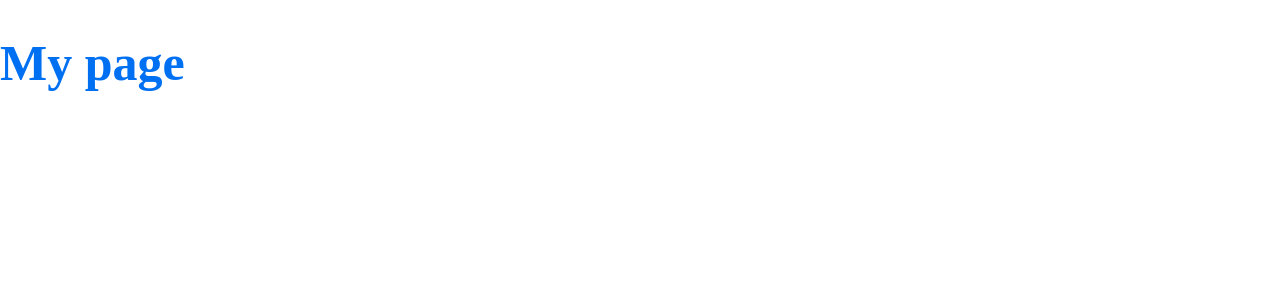
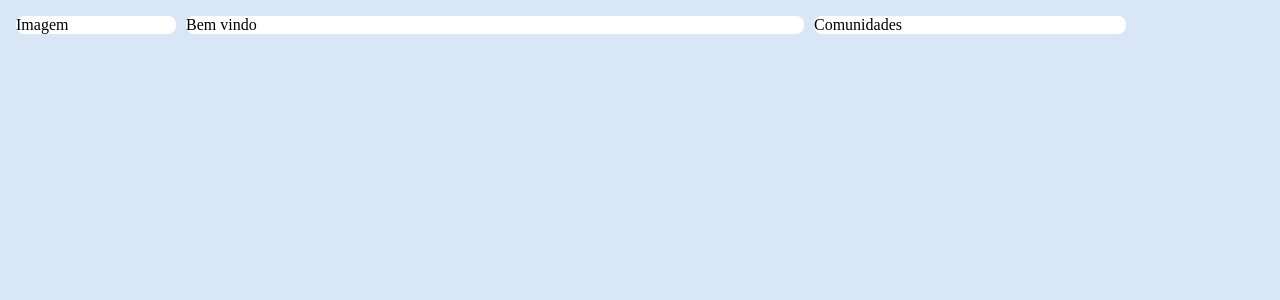
Before and after one commit to iiizadora/alurakut, a Next.js app: page / in a window 1280 px wide. Shown: the top 300 px of the page. Built offline with nearby package versions, Linux system fonts and the light colour scheme.

Commit message:
ajustes de grid na tela

```diff
--- a/pages/_app.js
+++ b/pages/_app.js
@@ -1,10 +1,25 @@
 import { createGlobalStyle, ThemeProvider } from 'styled-components'
 
 const GlobalStyle = createGlobalStyle`
+
+/* Reset*/
+
+* {
+  margin: 0;
+  padding: 0;
+  box-sizing: border-box;
+}
+
   body {
-    margin: 0;
-    padding: 0;
-    box-sizing: border-box;
+
+    font-size: sans-serif;
+    background: #D9E6F6
+  }
+
+  #__next {
+    display:flex;
+    min-height: 100vh;
+    flex-direction:column;
   }
 `
 
@@ -13,6 +28,7 @@ const theme = {
     primary: '#0070f3',
   },
 }
+
 
 export default function App({ Component, pageProps }) {
   return (
--- a/pages/index.js
+++ b/pages/index.js
@@ -1,10 +1,46 @@
+import { makePublicRouterInstance } from 'next/dist/client/router'
 import styled from 'styled-components'
 
-const Title = styled.h1`
-  font-size: 50px;
-  color: ${({ theme }) => theme.colors.primary};
-`
+const Box = styled.div`
+  background: #FFFFFF;
+  border-radius: 8px;
+`;
+
+const MainGrid = styled.main`
+  display: grid;
+  grid-gap: 10px;
+  padding: 16px;
+
+  @media(min-width:860px) {
+    grid-template-areas:
+    " profileArea welcomeArea profileRelationsArea";
+    grid-template-columns: 160px 618px 312px;
+
+  }
+
+`;
 
 export default function Home() {
-  return <Title>My page</Title>
+  return (
+    <MainGrid>
+    <div style={{gridArea:'profileArea'}}>
+      <Box >
+        Imagem
+      </Box>
+    </div>
+
+
+    <div style={{gridArea:'welcomeArea'}}>
+      <Box >
+        Bem vindo
+      </Box>
+    </div>
+
+    <div style={{gridArea:'profileRelationsArea'}}>
+      <Box>
+        Comunidades
+      </Box>
+    </div>
+    </MainGrid>
+  )
 }
```
